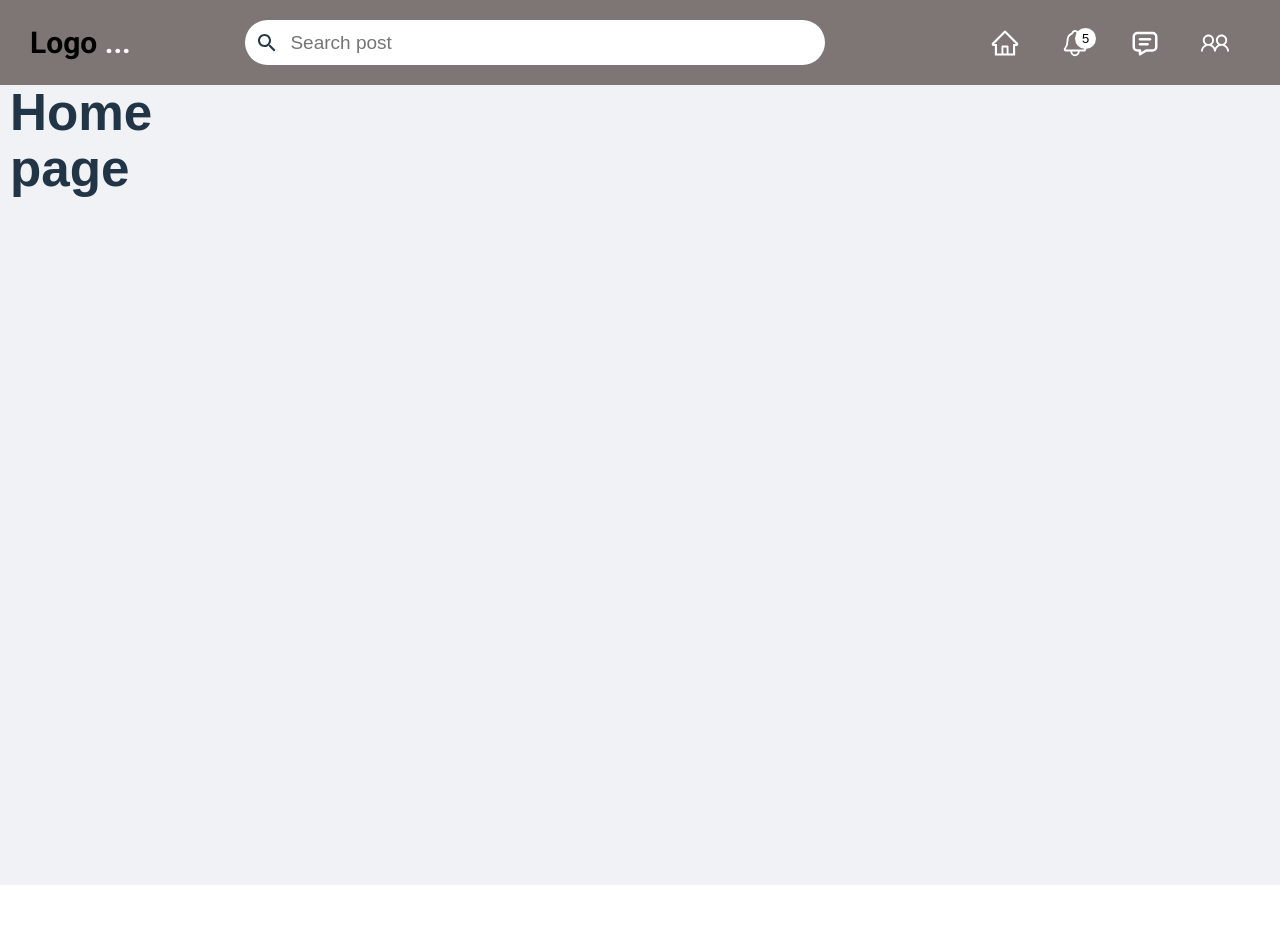
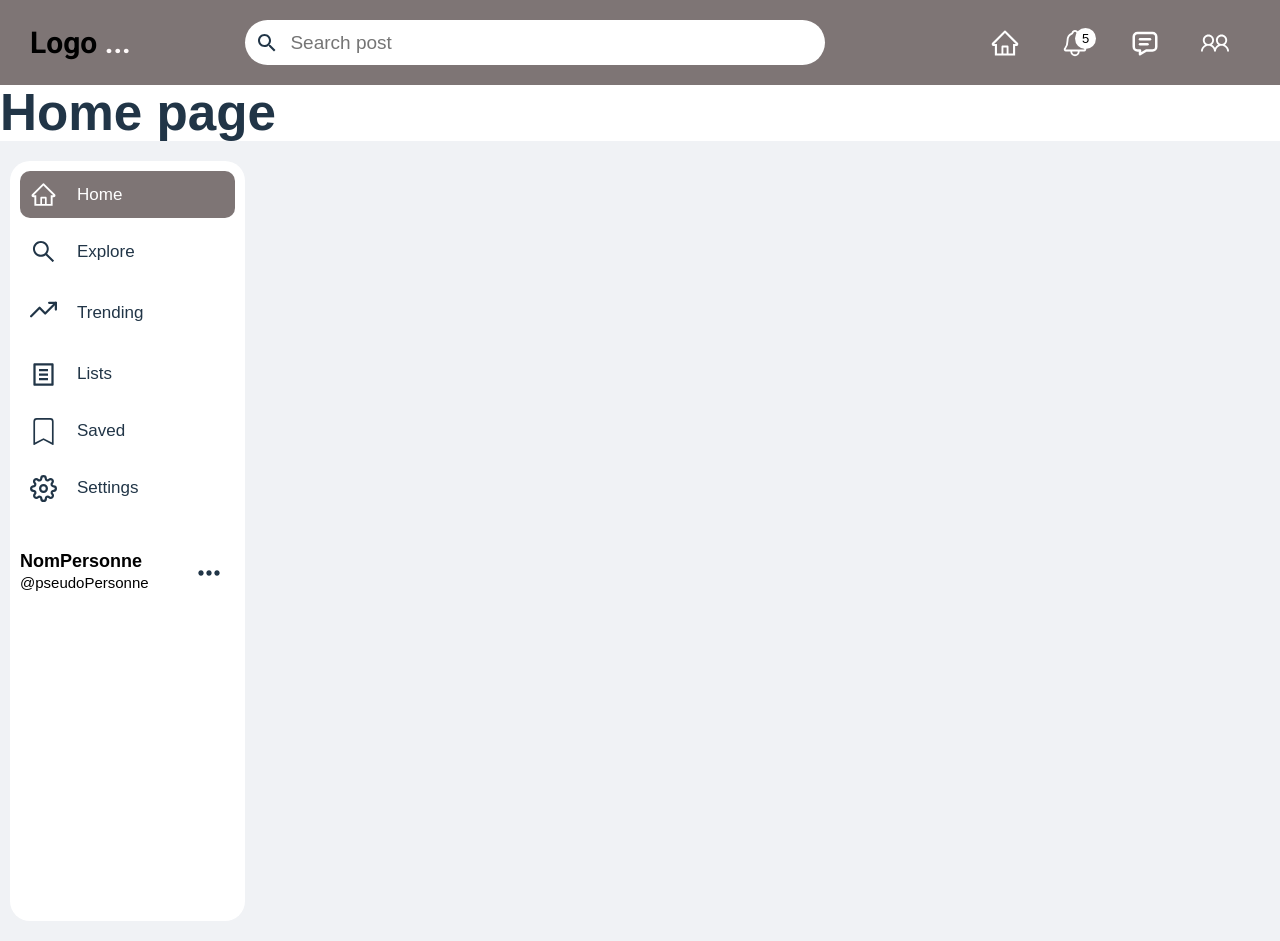
Before and after one commit to artisan24fullstack/sass-react, a React (Vite) app: page / in a window 1280 px wide. Before the commit the page ends 885 px from the top, so only its background shows below. Built offline with nearby package versions, Linux system fonts and the light colour scheme.

Commit message:
secondary menu

```diff
--- /dev/null
+++ b/src/assets/styles/abstracts/variables.scss
@@ -0,0 +1,4 @@
+:root {
+  --primary-color: rgb(126, 117, 117);
+  --secondary-color: #6c757d;
+}
--- a/src/assets/styles/layout/navigation.scss
+++ b/src/assets/styles/layout/navigation.scss
@@ -1,6 +1,6 @@
 nav {
   width: 100%;
-  background-color: rgb(126, 117, 117);
+  background-color: var(--primary-color);
   display: flex;
   justify-content: space-between;
   align-items: center;
@@ -200,7 +200,8 @@ nav {
 
   .n-form-button {
     width: 55%;
-    background-color: aqua;
+    padding-right: 10px;
+
   }
 
   .n-img {
@@ -244,7 +245,7 @@ nav {
 
   .social-icons {
     width: 100vw;
-    background-color: rgb(126, 117, 117);
+    background-color: var(--primary-color);
     position: fixed;
     bottom: 0px;
     color: #fff;
@@ -330,7 +331,7 @@ nav {
 
   .social-icons {
     width: 100vw;
-    background-color: rgb(126, 117, 117);
+    background-color: var(--primary-color);
     position: fixed;
     bottom: 0px;
     color: #fff;
--- /dev/null
+++ b/src/assets/styles/layout/secondary-menu.scss
@@ -0,0 +1,216 @@
+.L-features {
+  background-color: #ffffff;
+  padding: 10px 10px 150px 10px;
+  margin: 20px 0px;
+  border-radius: 20px;
+  position: sticky;
+  top: 110px;
+}
+
+::-webkit-scrollbar {
+  display: none;
+}
+
+#L-box {
+  display: flex;
+  align-items: center;
+  margin-bottom: 10px;
+  padding: 10px;
+  border-radius: 10px;
+  font-size: 10px;
+}
+
+#L-box .margin {
+  font-size: 27px;
+}
+
+#L-box span {
+  font-size: 17px;
+  display: block;
+  margin-left: -10px;
+}
+
+#L-box:hover {
+  background-color: var(--primary-color);
+  transition: .4s;
+  cursor: pointer;
+  color: #fff;
+}
+
+#L-box.active {
+  font-weight: 500;
+  background: var(--primary-color);
+  color: #fff;
+}
+
+#L-box.active p {
+  background-color: #fff;
+  color: black;
+}
+
+#L-box .notifi {
+  position: relative;
+}
+
+#L-box p {
+  position: absolute;
+  top: 0px;
+  left: 22%;
+  font-size: 12px;
+  width: 20px;
+  height: 20px;
+  background-color: var(--primary-color);
+  color: #fff;
+  border-radius: 50px;
+  display: flex;
+  justify-content: center;
+  align-items: center;
+  font-weight: 400;
+}
+
+.left-user {
+  width: 100%;
+  display: flex;
+  align-items: center;
+  justify-content: space-between;
+  margin-top: 40px;
+  cursor: pointer;
+  position: relative;
+}
+
+.left-user .user-name-userid {
+  display: flex;
+  align-items: center;
+  gap: 10px;
+}
+
+.left-user img {
+  width: 50px;
+  height: 50px;
+  border-radius: 50%;
+  object-fit: cover;
+  object-position: center;
+}
+
+.user-name-userid h1 {
+  font-weight: 600;
+  font-size: 18px;
+}
+
+.user-name-userid span {
+  font-size: 15px;
+}
+
+.left-user .vert {
+  font-size: 32px;
+  margin-right: 10px;
+}
+
+.logOutExitContainer {
+  display: flex;
+  flex-direction: column;
+  align-items: center;
+  gap: 2px;
+  position: absolute;
+  right: 0px;
+  bottom: 60px;
+  border-radius: 10px;
+  background-color: #ffffff;
+  box-shadow: rgba(60, 64, 67, 0.3) 0px 1px 2px 0px, rgba(60, 64, 67, 0.15) 0px 2px 6px 2px;
+  padding: 10px;
+}
+
+.logOutExitContainer button {
+  width: 100%;
+  border: none;
+  outline: none;
+  background-color: transparent;
+  font-size: 16px;
+  display: flex;
+  align-items: center;
+  font-weight: 500;
+  border-radius: 10px;
+  padding: 12px 15px;
+  font-weight: 600;
+}
+
+.logOutExitContainer button:hover {
+  background-color: #dedede;
+}
+
+
+@media screen and (max-width:1024px) {
+  .L-features {
+    background-color: #ffffff;
+    height: 370px;
+    padding: 5px 5px 400px 5px;
+    margin-top: 10px;
+    border-radius: 10px;
+    position: sticky;
+    top: 80px;
+  }
+
+  #L-box {
+    margin-bottom: 8px;
+    padding: 10px 8px;
+    border-radius: 10px;
+  }
+
+  #L-box .margin {
+    font-size: 22px;
+  }
+
+  #L-box span {
+    font-size: 14px;
+    margin-left: -17px;
+  }
+
+  .left-user img {
+    width: 40px;
+    height: 40px;
+  }
+
+  .user-name-userid h1 {
+    font-weight: 600;
+    font-size: 16px;
+  }
+
+  .user-name-userid span {
+    font-size: 13px;
+
+  }
+
+  .left-user .vert {
+    font-size: 30px;
+    margin-right: 0px;
+  }
+
+  .left-user .user-name-userid {
+    display: flex;
+    align-items: center;
+    gap: 5px;
+  }
+
+  .logOutExitContainer {
+    border-radius: 5px;
+    padding: 5px;
+    gap: 1px;
+  }
+
+  .logOutExitContainer button {
+    font-size: 11px;
+    padding: 10px;
+  }
+}
+
+@media screen and (max-width:768px) {
+  .L-features {
+    display: none;
+  }
+}
+
+@media screen and (max-width:430px) {
+  .L-features {
+    display: none;
+  }
+}
--- a/src/assets/styles/main.scss
+++ b/src/assets/styles/main.scss
@@ -2,6 +2,7 @@
 @charset "UTF-8";
 
 //@import "./abstracts/_.scss";
+@import "./abstracts/variables.scss";
 
 //@import "./vendors/_.scss";
 
@@ -11,6 +12,7 @@
 
 //@import "./layout/_.scss";
 @import "./layout/navigation.scss";
+@import "./layout/secondary-menu.scss";
 
 //@import "./pages/_.scss";
 @import "./pages/HomePage.scss";
--- a/src/layout/navigation.jsx
+++ b/src/layout/navigation.jsx
@@ -16,7 +16,7 @@ const Nav = ({ search, setSearch, setShowMenu, profileImg }) => {
   return (
     <nav>
       <div className="n-logo">
-        <Link to="/home" className='logo' style={{ color: "black", textDecoration: "none" }}>
+        <Link to="/" className='logo' style={{ color: "black", textDecoration: "none" }}>
           <h1>Logo <span>...</span></h1>
         </Link>
       </div>
@@ -35,7 +35,7 @@ const Nav = ({ search, setSearch, setShowMenu, profileImg }) => {
       </div>
 
       <div className="social-icons">
-        <Link to="/home" style={{ textDecoration: "none", display: "flex", alignItems: "center", color: "white" }}>
+        <Link to="/" style={{ textDecoration: "none", display: "flex", alignItems: "center", color: "white" }}>
           <AiOutlineHome className='nav-icons' />
         </Link>
 
--- /dev/null
+++ b/src/layout/secondary-menu.jsx
@@ -0,0 +1,85 @@
+import React, { useState } from 'react'
+import { AiOutlineHome } from "react-icons/ai"
+import { AiOutlineSearch } from "react-icons/ai"
+import { FiTrendingUp } from "react-icons/fi"
+import { Link } from 'react-router-dom';
+import { BsBookmark } from "react-icons/bs"
+import { RiFileListLine } from "react-icons/ri"
+import { FiSettings } from "react-icons/fi"
+import MoreHorizIcon from '@mui/icons-material/MoreHoriz';
+
+
+
+const MenuSecondary = ({ profileImg,
+  modelDetails
+}) => {
+
+  const [btnActive, setBtnActive] = useState("#")
+  const [logOutExit, setLogOutExit] = useState(false)
+
+
+  return (
+    <div className="L-features">
+      <Link to="/" style={{ textDecoration: "none", color: "black" }}>
+        <div onClick={() => setBtnActive("#")} id='L-box' className={btnActive === "#" ? "active" : ""} >
+          <AiOutlineHome className='margin' />
+          <span>Home</span>
+        </div>
+      </Link>
+
+      <div id='L-box' onClick={() => setBtnActive("#explore")} className={btnActive === "#explore" ? "active" : ""}>
+        <AiOutlineSearch
+          className='margin' />
+        <span>Explore</span>
+      </div>
+
+      <div id='L-box' onClick={() => setBtnActive("#trending")} className={btnActive === "#trending" ? "active" : ""}>
+        <h1 className='notifi'>
+          <FiTrendingUp
+            className='margin' />
+        </h1>
+        <span>Trending</span>
+      </div>
+
+      <div id='L-box' onClick={() => setBtnActive("#lists")} className={btnActive === "#lists" ? "active" : ""}>
+        <RiFileListLine
+          className='margin' />
+        <span>Lists</span>
+      </div>
+
+      <div id='L-box' onClick={() => setBtnActive("#saved")} className={btnActive === "#saved" ? "active" : ""}>
+        <BsBookmark
+          className='margin' />
+        <span>Saved</span>
+      </div>
+
+      <div id='L-box' onClick={() => setBtnActive("#settings")} className={btnActive === "#settings" ? "active" : ""}>
+        <FiSettings
+          className='margin' />
+        <span>Settings</span>
+      </div>
+
+      <div className="left-user">
+        <Link to="/profile" style={{ textDecoration: "none", color: "black" }}>
+          <div className="user-name-userid">
+            <div className='L-user'>
+              <h1>{modelDetails ? (modelDetails.ModelName) : "NomPersonne"}</h1>
+              <span>{modelDetails ? (modelDetails.ModelUserName) : "@pseudoPersonne"}</span>
+            </div>
+          </div>
+        </Link>
+        <MoreHorizIcon onClick={() => setLogOutExit(!logOutExit)} className='vert' />
+
+        {logOutExit && (
+          <div className="logOutExitContainer">
+            <button>Add an existing account</button>
+            <Link to="/" style={{ width: "100%" }}><button>Log out @pseudoPersonne</button></Link>
+          </div>
+        )}
+      </div>
+
+    </div>
+  )
+}
+
+export default MenuSecondary
--- a/src/pages/homePage.jsx
+++ b/src/pages/homePage.jsx
@@ -1,5 +1,6 @@
 import { useState } from 'react'
 import Nav from '../layout/navigation'
+import MenuSecondary from '../layout/secondary-menu'
 const Home = () => {
 
   const [search, setSearch] = useState("")
@@ -16,9 +17,10 @@ const Home = () => {
         showMenu={showMenu}
         setShowMenu={setShowMenu}
       />
+      <h1>Home page</h1>
 
       <div className="home">
-        <h1>Home page</h1>
+        <MenuSecondary />
       </div>
 
     </div>
```
